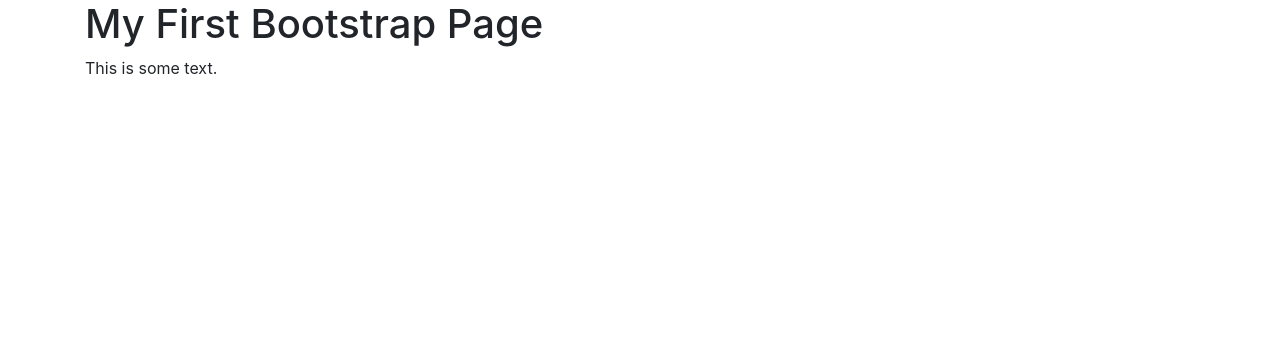
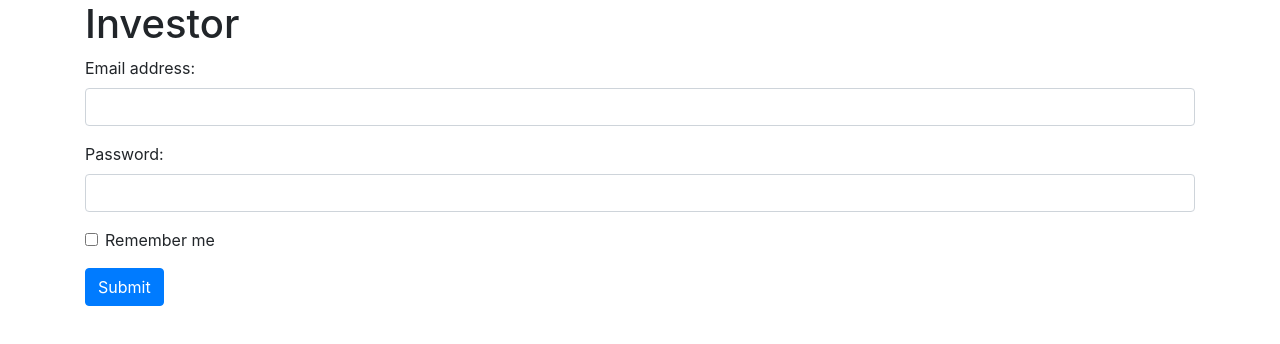
Before and after one commit to k9backupbuddy/hotdog.github.io, a plain HTML site: page index.html in a window 1280 px wide. Drawn offline with nearby package versions, Linux system fonts and the light colour scheme.

Commit message:
Update index.html

```diff
--- a/index.html
+++ b/index.html
@@ -13,8 +13,23 @@
 <body>
 
 <div class="container">
-  <h1>My First Bootstrap Page</h1>
-  <p>This is some text.</p>
+  <h1>Investor</h1>
+ <form action="/action_page.php">
+  <div class="form-group">
+    <label for="email">Email address:</label>
+    <input type="email" class="form-control" id="email">
+  </div>
+  <div class="form-group">
+    <label for="pwd">Password:</label>
+    <input type="password" class="form-control" id="pwd">
+  </div>
+  <div class="form-group form-check">
+    <label class="form-check-label">
+      <input class="form-check-input" type="checkbox"> Remember me
+    </label>
+  </div>
+  <button type="submit" class="btn btn-primary">Submit</button>
+</form>
 </div>
 
 </body>
```
